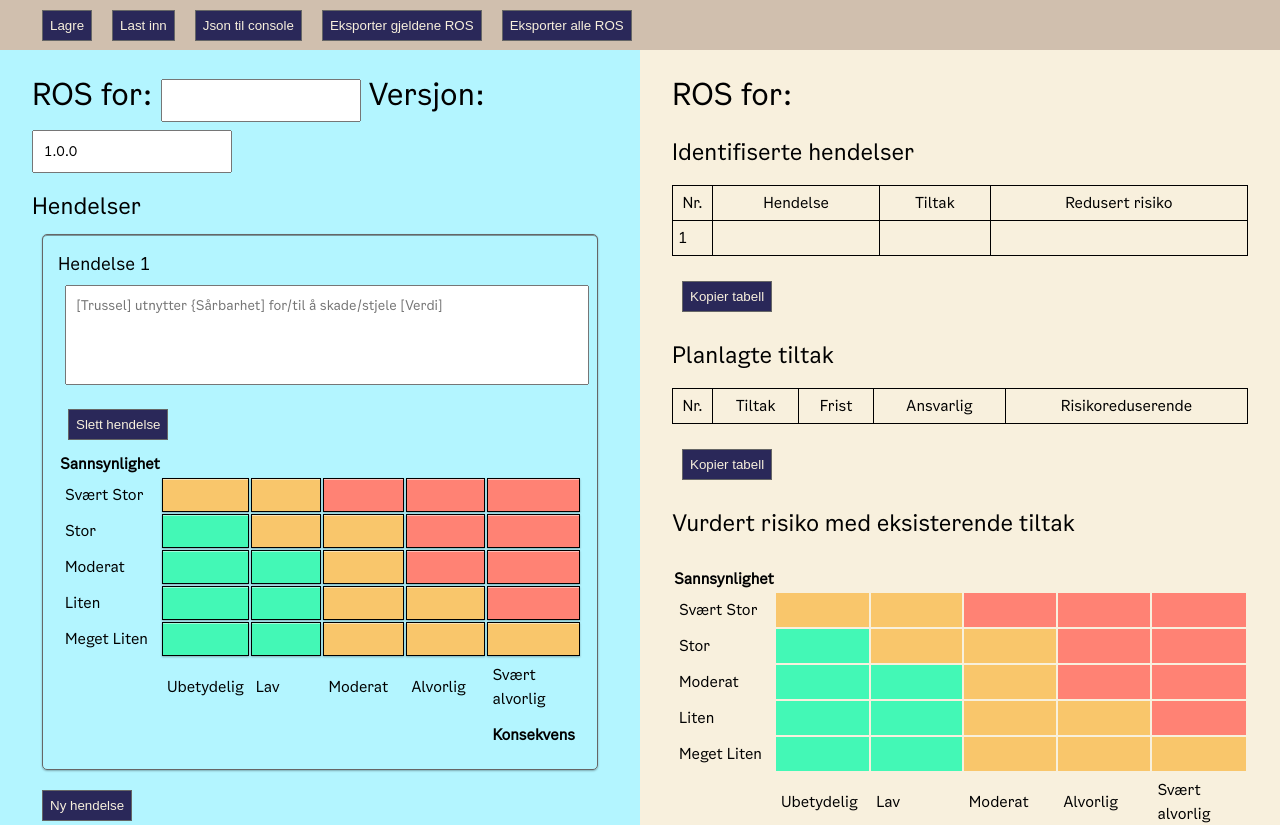
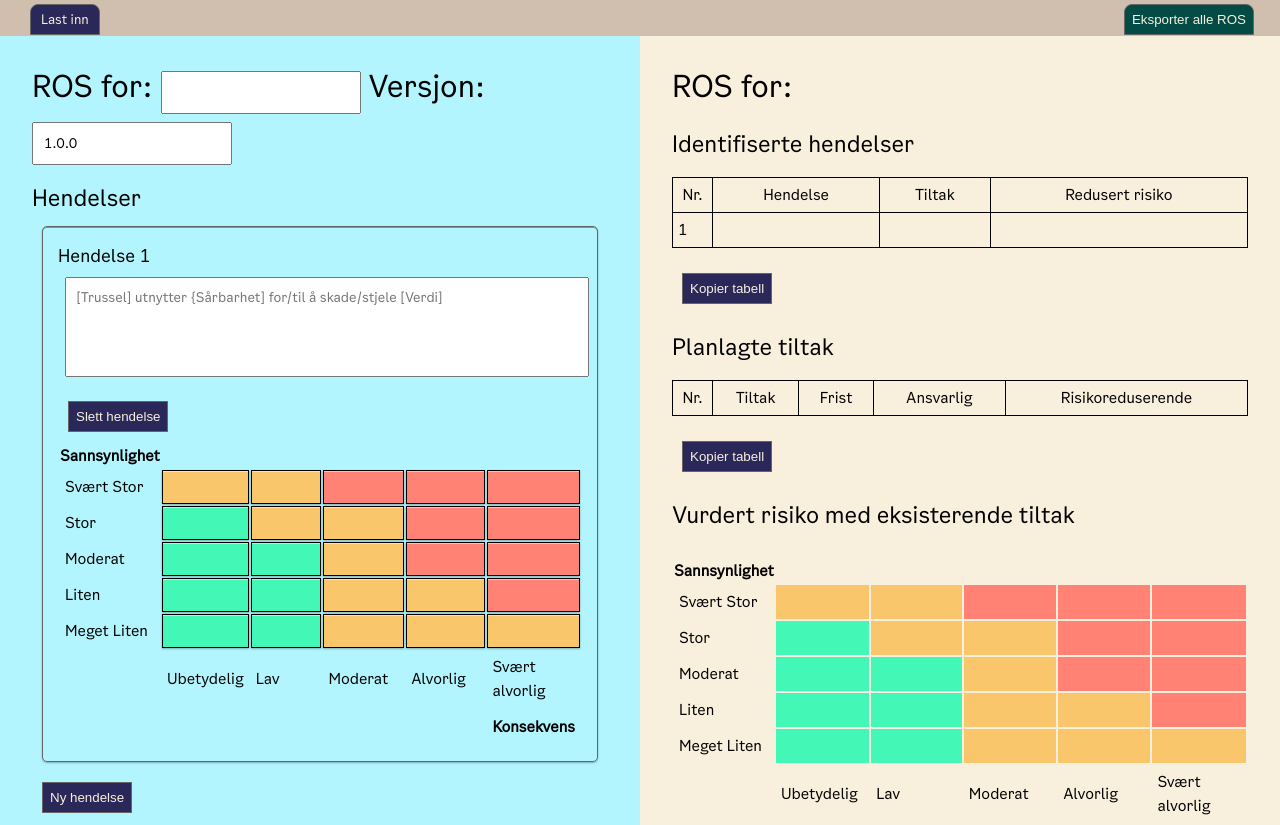
Before and after one commit to oslokommune/rosinator, a Vue app: page / in a window 1280 px wide. Shown: the top 825 px of the page. Built offline with nearby package versions, Linux system fonts and the light colour scheme.

Commit message:
Rewrite export/load save
* Possible to export and save all

```diff
--- a/src/App.vue
+++ b/src/App.vue
@@ -12,13 +12,13 @@ export default {
       tiltak: [],
       tittel: '',
       saveEmoji : false,
-      loadOverlay: false,
       version: '1.0.0',
       savedLocal: []
     }
   },
   created() {
     this.copyTable = common.copyTable;
+    this.filterLocal();
   },
   beforeCreate() {
       document.addEventListener('keydown', (e) => {
@@ -37,9 +37,6 @@ export default {
     //  export json
     exportJson() {
       let tmp = this.$data;
-      delete tmp.saveEmoji;
-      delete tmp.loadOverlay;
-      delete tmp.savedLocal;
       const a = document.createElement("a");
       a.href = URL.createObjectURL(new Blob([JSON.stringify(tmp, null, 2)], {
         type: "application/json"
@@ -49,14 +46,6 @@ export default {
       document.body.appendChild(a);
       a.click();
       document.body.removeChild(a);
-    },
-    //export json to console
-    exportJsonToConsole() {
-      let tmp = this.$data;
-      delete tmp.saveEmoji;
-      delete tmp.loadOverlay;
-      delete tmp.savedLocal;
-      console.log(JSON.stringify(tmp, null, 2));
     },
     exportLocalToJson() {
       // export local storage to json
@@ -70,14 +59,7 @@ export default {
               tmp += ",\n"
         }
 
-
-
-        //console.log(key)
-
         var tmpItem = localStorage.getItem(key);
-
-        console.log(tmpItem)
-
 
         tmp += JSON.stringify(JSON.parse(tmpItem), null, 2)
 
@@ -112,11 +94,10 @@ export default {
         localStorage.setItem('hendelser', JSON.stringify(hendelser));
         localStorage.setItem('tiltak', JSON.stringify(tiltak));
       }
+      this.filterLocal();
 
     },
-    // load from local storage
-    load() {
-      this.loadOverlay = true;
+    filterLocal() {
       let savedLocal = Object.keys(localStorage);
       // filter out hendelser, tiltak and tittel from savedLocal
       savedLocal = savedLocal.filter((item) => {
@@ -144,7 +125,6 @@ export default {
       this.tiltak = data.tiltak;
       this.tittel = data.tittel;
       this.fixAssociations()
-      this.loadOverlay = false;
     },
     loadJsonFromFile(filePath){
       // load json from user file input
@@ -152,16 +132,31 @@ export default {
       let reader = new FileReader();
       reader.readAsText(file);
       reader.onload = () => {
-        console.log(reader.result)
-        let data = JSON.parse(reader.result);
+        let topLevel = JSON.parse(reader.result);
+        console.log(topLevel)
 
-        this.hendelser = data.hendelser;
-        this.tiltak = data.tiltak;
-        this.tittel = data.tittel;
-        this.version = data.version;
-        this.fixAssociations();
+        // if first element is an array named ROSER, loop and echo all elements
+        if(topLevel.Roser){
+          topLevel.Roser.forEach((element) => {
+            this.hendelser = element.hendelser;
+            this.tiltak = element.tiltak;
+            this.tittel = element.tittel;
+            this.version = element.version;
+            this.fixAssociations();
+            this.save();
+
+          });
+        } else {
+          // if not, echo the first element
+          let data = JSON.parse(reader.result);
+          this.hendelser = data.hendelser;
+          this.tiltak = data.tiltak;
+          this.tittel = data.tittel;
+          this.version = data.version;
+          this.fixAssociations();
+          this.save();
+        }
       };
-      this.loadOverlay = false;
     },
     fixAssociations() {
       // iterate through hendelser if beskrivelse match a tiltak, set that as refrence
@@ -272,36 +267,28 @@ export default {
     toggleTiltakSannsynlighet(tiltak) {
       tiltak.sannsynlighet = !tiltak.sannsynlighet;
     },
+    isActive(item) {
+      if (this.$data && this.$data.tittel) {
+        return this.$data.tittel === item;
+      }
+      return false
+    },
   }
 }
 </script>
 
 <template>
   <nav>
-    <button @click="save">Lagre</button>
-    <button @click="load">Last inn</button>
-    <button @click="exportJsonToConsole">Json til console</button>
-    <button @click="exportJson">Eksporter gjeldene ROS</button>
-    <button @click="exportLocalToJson">Eksporter alle ROS</button>
-    <br />
-    <span v-if="saveEmoji">Lagrer {{ tittel }} ... 💾</span>
+    <input style="display: none" id="files" type="file" @change="loadJsonFromFile" /> <label class="ros-tab" for="files">Last inn</label>
+    <button :class="{ active: isActive(item) }" class="ros-tab" v-for="item in savedLocal" @click="loadFromLocalStorage(item)">{{ item }}</button>
+    <button class="ros-tab export" @click="exportLocalToJson">Eksporter alle ROS</button>
   </nav>
+  <div id="edit" class="edit">
+  <span v-if="saveEmoji">Lagrer {{ tittel }} ... 💾</span>
+  <h1>ROS for: <input v-model="tittel" /> Versjon: <input v-model="version" />
+    <span v-if="$data.tittel"><button @click="save">Lagre</button> <button @click="exportJson">Eksporter</button></span>
+  </h1>
 
-  <div class="loading-menu" v-if="loadOverlay">
-    <h2>Velg ROS fra lokal maskin:</h2>
-    <button v-for="item in savedLocal" @click="loadFromLocalStorage(item)">{{ item }}</button>
-    <br />
-    <h2>Last inn fra Json:</h2>
-    <button @click="loadJson">Lim inn</button> <strong>eller</strong>
-    <input style="display: none" id="files" type="file" @change="loadJsonFromFile" />
-    <label for="files">Velg fil</label>
-    <br />
-    <button @click="loadSelected">Lukk</button>
-  </div>
-  <div class="loading-overlay" v-if="loadOverlay"></div>
-
-  <div id="edit" class="edit">
-  <h1>ROS for: <input v-model="tittel" /> Versjon: <input v-model="version" /></h1>
   <h2>Hendelser</h2>
     <div class="hendelse" v-for="(hendelse, index) in hendelser">
       <h3>Hendelse {{ index + 1 }}
--- a/src/assets/main.css
+++ b/src/assets/main.css
@@ -94,13 +94,13 @@ td.red {
 
 nav {
   background: var(--color-beige-dark);
-  height: 50px;
   width: 100%;
-  padding: 0 2rem;
   z-index: 1000;
-  top: 0;
+  top: -19px;
   position: fixed;
-
+  padding-top: 4px;
+  padding-left: 20px;
+  padding-right: 25px;
 }
 table {
   width: 100%;
@@ -127,7 +127,7 @@ table.data td, table.data th {
 
 div.preview, div.edit {
   background-color: var(--color-blue-light);
-  margin: 40px 0;
+  margin: 32px 0;
   width: 50%;
   float: left;
   padding: 1rem 2rem;
@@ -259,11 +259,29 @@ input[type="file"] + label {
   cursor: pointer;
   display: inline-block;
   background: var(--color-blue-dark);
-  /* border: 1px solid #666666; */
   font-size: 13px;
-  height: 32px;
+  height: 31px;
 }
 
 .up-down {
   white-space: nowrap;
 }
+
+.ros-tab {
+  position: relative;
+  bottom: -9px;
+  background: #034b45;
+  border-radius: 8px 8px 0px 0px;
+  margin: 1px;
+
+}
+
+.export {
+  float: right;
+  top: 18px;
+}
+
+.active {
+  font-weight: bolder;
+  background-color: var(--color-blue-dark);
+}
```
